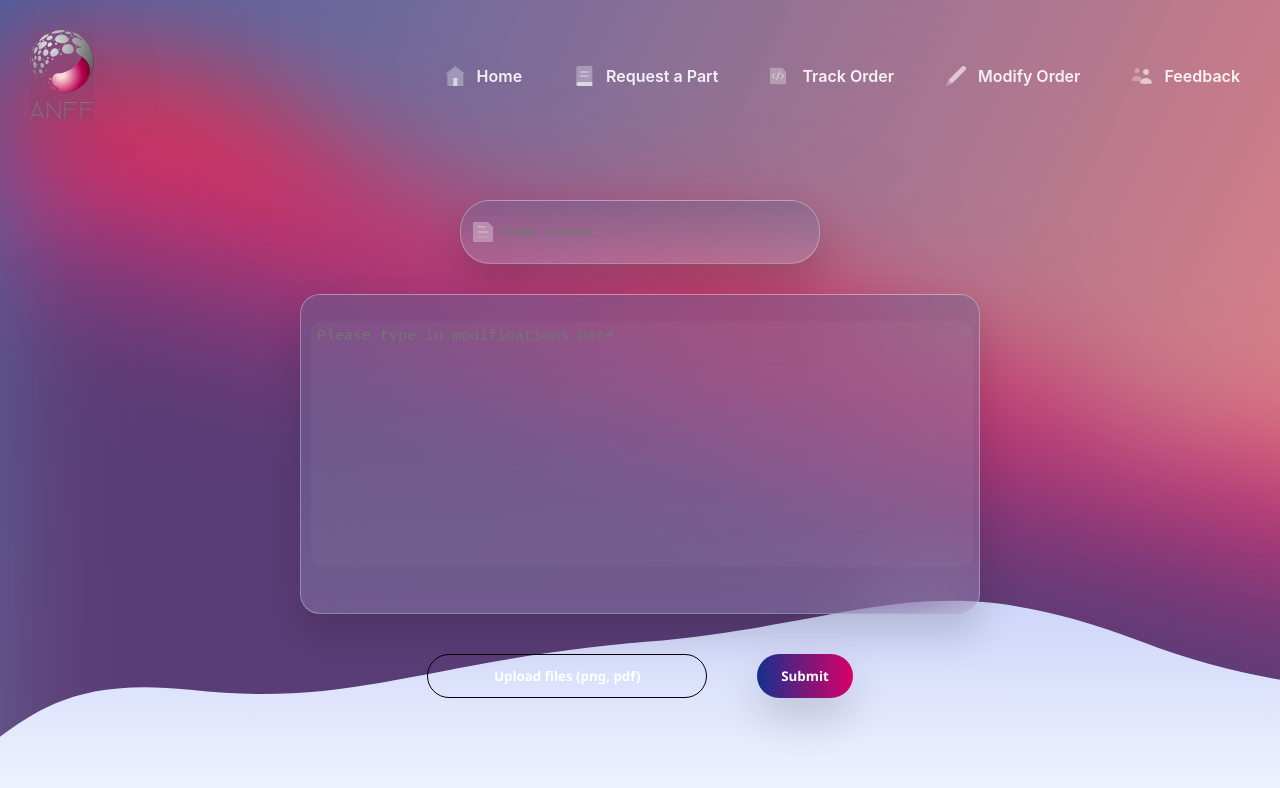
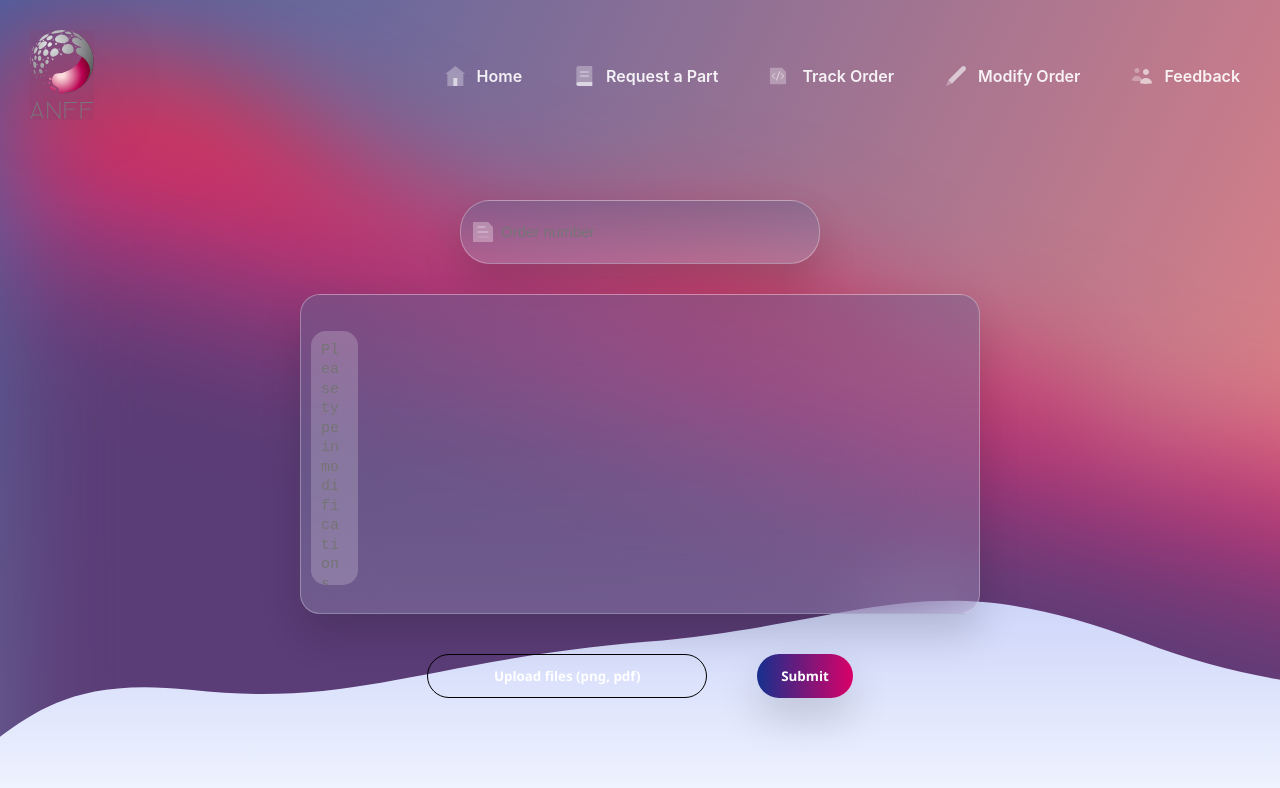
Before and after one commit to swingrope/optofab-website, a React (Create React App) app: page /modify in a window 1280 px wide. Shown: the top 788 px of the page. Built offline with nearby package versions, Linux system fonts and the light colour scheme.

Commit message:
adjust textarea styles

```diff
--- a/src/features/form/fields/MyTextArea.js
+++ b/src/features/form/fields/MyTextArea.js
@@ -19,18 +19,22 @@ export const MyTextArea = ({ label, labelClass, ...props }) => {
 };
 
 const InputArea = styled.textarea`
+  display: block;
   font-size: 15px;
   line-height: 130%;
   text-align: left;
   color: rgba(255, 255, 255, 0.8);
   /* background: transparent; */
-  background: rgba(255, 255, 255, 0.03);
-  border-radius: 12px;
+  background: rgba(255, 255, 255, 0.2);
+  border-radius: 15px;
   /* get rid of input border */
   border: 0;
   /* no border highlight when typing */
   outline: none;
-  max-width: 650px;
+  max-width: 750px;
+  width: 95%;
   padding: 6px;
   resize: none;
+  margin: 10px 0;
+  padding: 10px;
 `;
```
